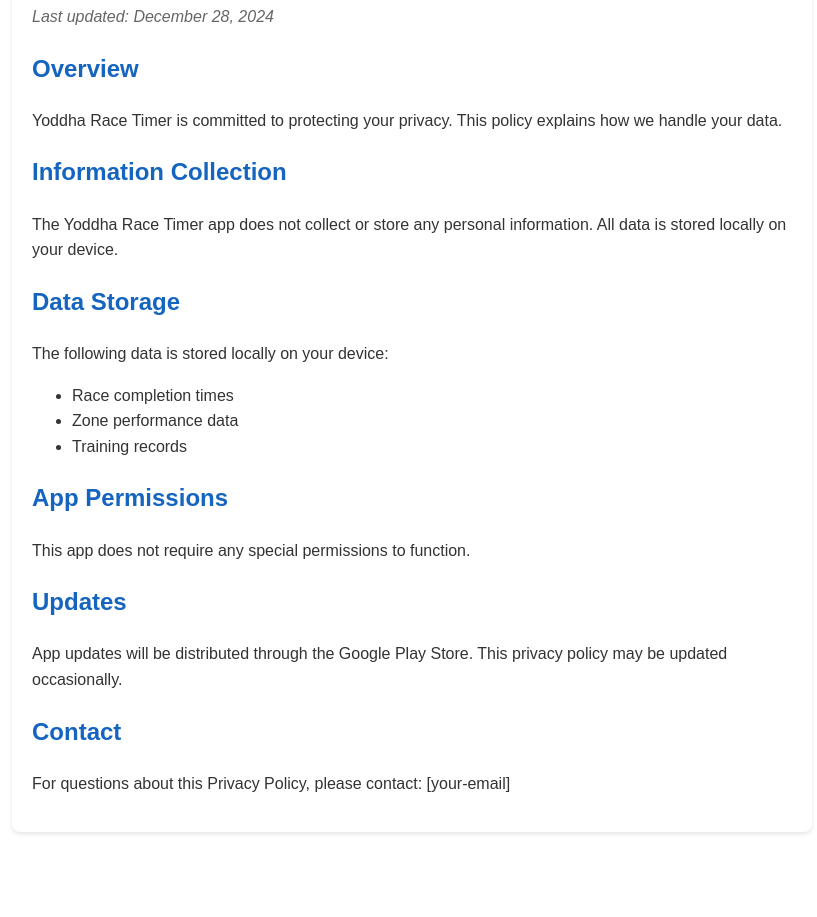
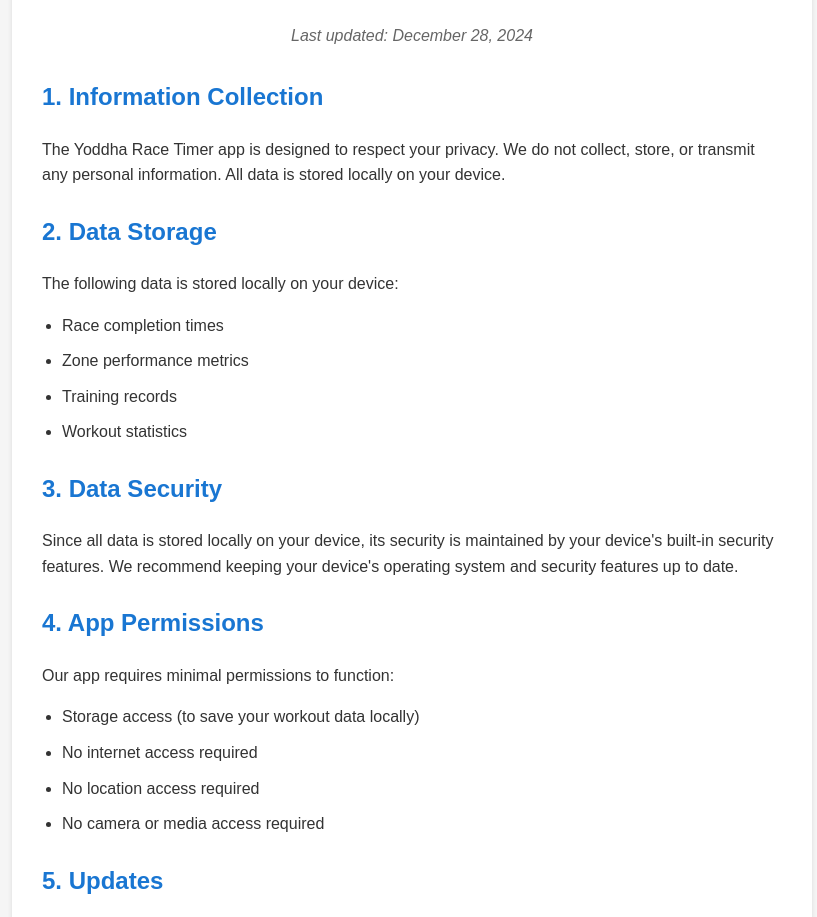
Before and after one commit to sshukla90/yoddha-privacy, a plain HTML site: page yoddha-privacy/index.html in a window 1280 px wide. Shown: the part 130-1047 px from the top of the page, without its empty margins (228-1045 px from the left). Before the commit the page ends 982 px from the top, so only its background shows below. Drawn offline with Linux system fonts and the light colour scheme.

Commit message:
Update index.html

```diff
--- a/yoddha-privacy/index.html
+++ b/yoddha-privacy/index.html
@@ -12,19 +12,34 @@
             margin: 0 auto;
             padding: 20px;
             color: #333;
-        }
-        h1, h2 {
-            color: #1565C0;
+            background-color: #f5f5f5;
         }
         .container {
-            background: #fff;
-            border-radius: 8px;
-            padding: 20px;
-            box-shadow: 0 2px 4px rgba(0,0,0,0.1);
+            background-color: white;
+            padding: 30px;
+            border-radius: 10px;
+            box-shadow: 0 2px 5px rgba(0,0,0,0.1);
+        }
+        h1 {
+            color: #1565C0;
+            text-align: center;
+            margin-bottom: 30px;
+        }
+        h2 {
+            color: #1976D2;
+            margin-top: 25px;
         }
         .last-updated {
             color: #666;
+            text-align: center;
             font-style: italic;
+            margin-bottom: 30px;
+        }
+        ul {
+            padding-left: 20px;
+        }
+        li {
+            margin-bottom: 10px;
         }
     </style>
 </head>
@@ -33,28 +48,42 @@
         <h1>Privacy Policy for Yoddha Race Timer</h1>
         <p class="last-updated">Last updated: December 28, 2024</p>
 
-        <h2>Overview</h2>
-        <p>Yoddha Race Timer is committed to protecting your privacy. This policy explains how we handle your data.</p>
+        <h2>1. Information Collection</h2>
+        <p>The Yoddha Race Timer app is designed to respect your privacy. We do not collect, store, or transmit any personal information. All data is stored locally on your device.</p>
 
-        <h2>Information Collection</h2>
-        <p>The Yoddha Race Timer app does not collect or store any personal information. All data is stored locally on your device.</p>
-
-        <h2>Data Storage</h2>
+        <h2>2. Data Storage</h2>
         <p>The following data is stored locally on your device:</p>
         <ul>
             <li>Race completion times</li>
-            <li>Zone performance data</li>
+            <li>Zone performance metrics</li>
             <li>Training records</li>
+            <li>Workout statistics</li>
         </ul>
 
-        <h2>App Permissions</h2>
-        <p>This app does not require any special permissions to function.</p>
+        <h2>3. Data Security</h2>
+        <p>Since all data is stored locally on your device, its security is maintained by your device's built-in security features. We recommend keeping your device's operating system and security features up to date.</p>
 
-        <h2>Updates</h2>
-        <p>App updates will be distributed through the Google Play Store. This privacy policy may be updated occasionally.</p>
+        <h2>4. App Permissions</h2>
+        <p>Our app requires minimal permissions to function:</p>
+        <ul>
+            <li>Storage access (to save your workout data locally)</li>
+            <li>No internet access required</li>
+            <li>No location access required</li>
+            <li>No camera or media access required</li>
+        </ul>
 
-        <h2>Contact</h2>
-        <p>For questions about this Privacy Policy, please contact: [your-email]</p>
+        <h2>5. Updates</h2>
+        <p>Updates to the app will be distributed through the Google Play Store. This privacy policy may be updated occasionally to reflect any changes in our practices.</p>
+
+        <h2>6. Children's Privacy</h2>
+        <p>Our app is suitable for users of all ages and does not collect any personal information from children or adults.</p>
+
+        <h2>7. Contact Information</h2>
+        <p>For questions about this Privacy Policy or the app's practices, please contact us at:</p>
+        <p>Email: shriniwasshukla90@gmail.com</p>
+
+        <h2>8. Changes to This Policy</h2>
+        <p>We may update our Privacy Policy from time to time. We will notify you of any changes by updating the "Last updated" date at the top of this policy.</p>
     </div>
 </body>
 </html>
```
